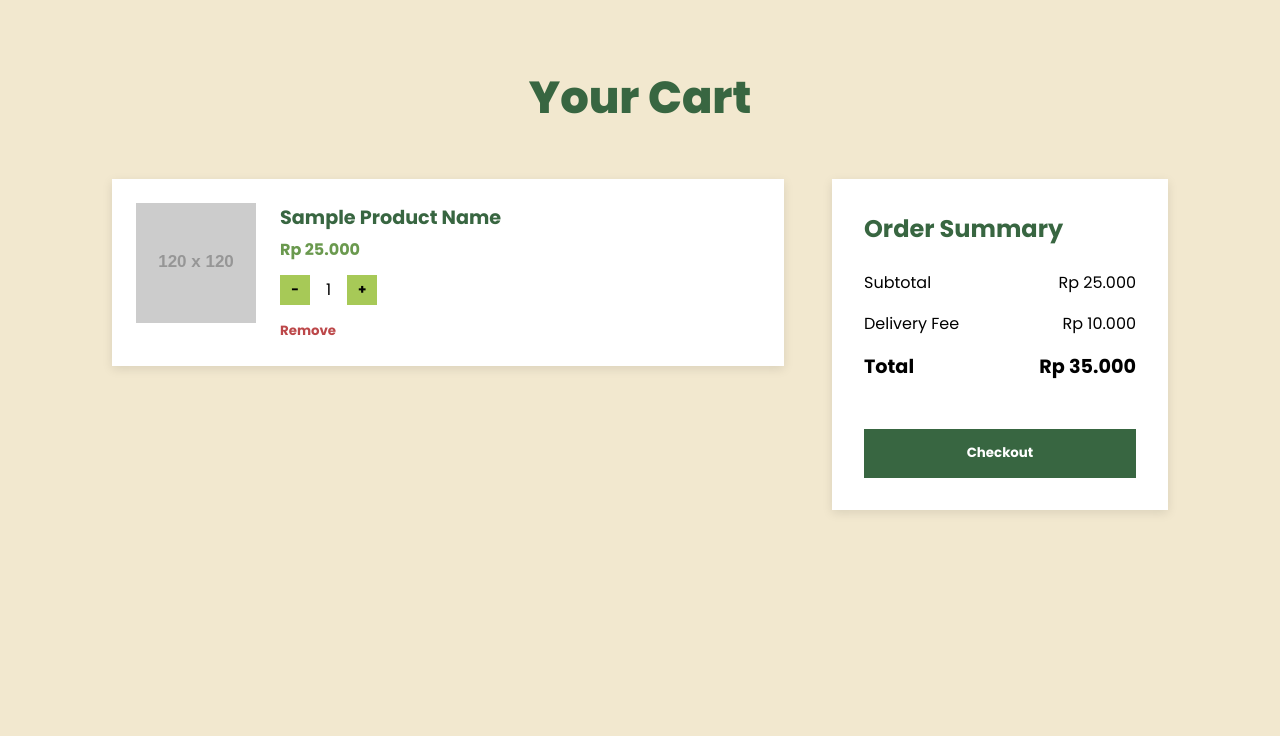
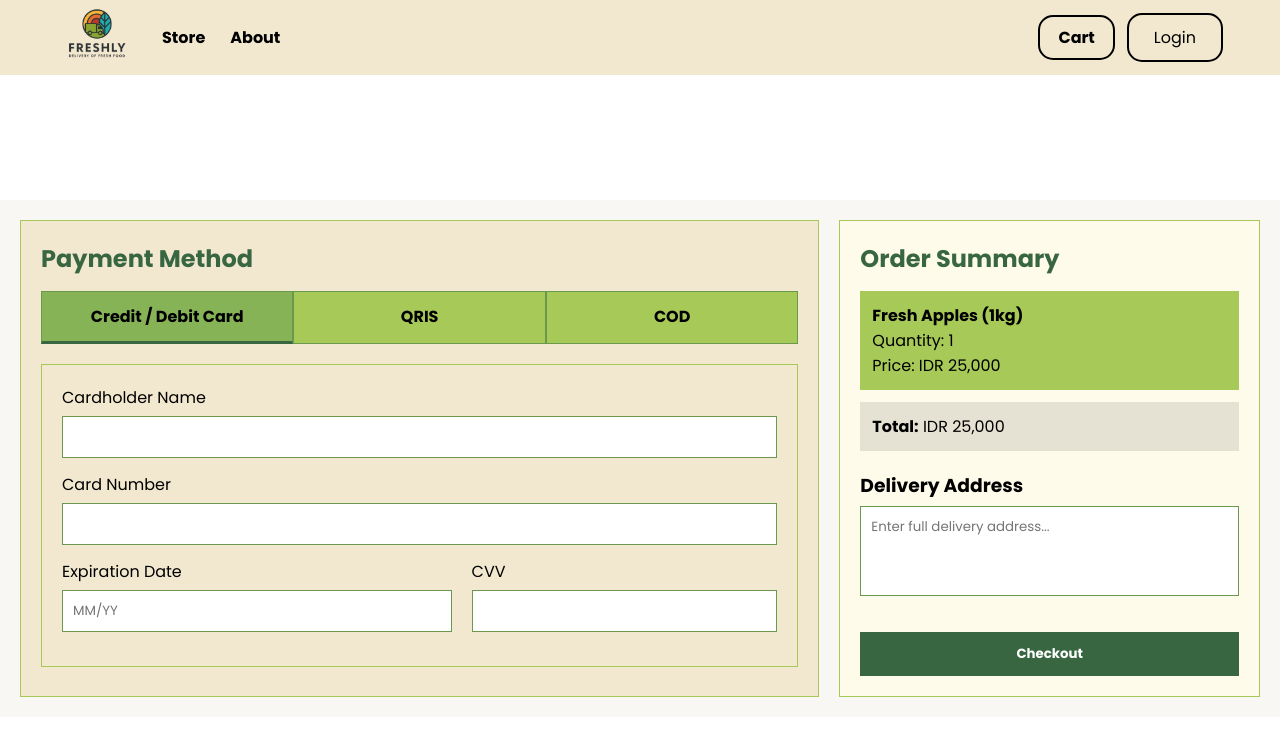
Before and after one commit to bebopcarti/freshly-so-far-by-nay, a React (Create React App) app: page /transaction in a window 1280 px wide. Shown: the top 736 px of the page. Built offline with nearby package versions, Linux system fonts and the light colour scheme.

Commit message:
Fix Transaction & add back button header

```diff
--- a/src/App.js
+++ b/src/App.js
@@ -2,6 +2,7 @@ import { BrowserRouter as Router, Routes, Route } from 'react-router-dom';
 
 // Page Imports ~
 import Header from './header/Header.js';
+import Header2 from './header/Header2.js';
 import Footer from './footer/Footer.js';
 import Login from './pages/Login.js';
 import Register from './pages/Register.js';
@@ -21,14 +22,14 @@ function App() {
     <Router>
       <div className="App">
         <Routes>
-          <Route path="/login" element={<Login />} />
-          <Route path="/register" element={<Register />} />
+          <Route path="/login" element={<><Header2/><Login /></>} />
+          <Route path="/register" element={<><Header2/><Register /></>} />
           <Route path="/" element={<><Header /><Home /><Footer /></>} />
           <Route path="/store" element={<><Header /><Store /><Footer /></>} />
           <Route path="/about" element={<><Header /><About /><Footer /></>} />
           <Route path="/cart" element={<><Header /><Cart /><Footer /></>} />
           <Route path="/progress" element={<><Header /><Progress /><Footer /></>} />
-          <Route path="/transaction" element={<Transaction />} />
+          <Route path="/transaction" element={<><Header /><Transaction /></>} />
         </Routes>
       </div>
     </Router>
--- /dev/null
+++ b/src/header/Header2.js
@@ -0,0 +1,20 @@
+import { useNavigate } from "react-router-dom";
+import "./Header.css";
+
+function Header2() {
+    const navigate = useNavigate();
+
+    return (
+        <header className="transparent-header">
+            <div className="nav-container">
+                <div className="main-links">
+                    <button className="back-button" onClick={() => navigate(-1)}>
+                        Back
+                    </button>
+                </div>
+            </div>
+        </header>
+    );
+}
+
+export default Header2;
--- a/src/pages/Store.js
+++ b/src/pages/Store.js
@@ -20,7 +20,7 @@ function Store() {
                     <li><input type="radio" name="price" /> Any Price</li>
                 </ul>
 
-                <h4>Ingredient Type</h4>
+                <h4>Category</h4>
                 <ul>
                     <li><input type="checkbox" /> Vegetables</li>
                     <li><input type="checkbox" /> Fruits</li>
--- a/src/pages/Transaction.css
+++ b/src/pages/Transaction.css
@@ -1,134 +1,181 @@
-* {
-  margin: 0;
-  padding: 0;
-  box-sizing: border-box;
+.transaction-container {
+    margin: 0 auto;              /* center horizontally */
+    margin-top: 200px;           /* push below header (header height = 75px) */
+    max-width: 1500px;           /* clean centered layout */
+    display: flex;
+    gap: 20px;
+    padding: 20px;
+    background: #f9f7f3;
+}
+.payment-section {
+    flex: 2;
+    background: #F2E8CF;
+    padding: 20px;
+    border-radius: 0;
+    border: 1px solid #A7C957;
 }
 
-.cart-body {
-  background-color: #f2e8cf;
-  padding: 4rem 5rem;
-  min-height: 100vh;
+.section-title {
+    margin-bottom: 15px;
+    color: #386641;
 }
 
-.cart-title {
-  color: #386641;
-  font-size: 2.8rem;
-  font-weight: 800;
-  margin-bottom: 3rem;
-  text-align: center;
+.payment-method-box {
+    background: #A7C957;
+    padding: 12px;
+    margin-bottom: 10px;
+    cursor: pointer;
+    border-radius: 0;
+    border-left: 5px solid transparent;
 }
 
-.cart-container {
-  display: flex;
-  gap: 3rem;
-  justify-content: center;
-  align-items: flex-start;
+.payment-method-box:hover {
+    background: #B5D97A;
 }
 
-.cart-items {
-  width: 60%;
-  display: flex;
-  flex-direction: column;
-  gap: 1.5rem;
+.payment-method-box.active {
+    border-left: 5px solid #386641;
+    background: #87B357;
 }
 
-.cart-item {
-  display: flex;
-  padding: 1.5rem;
-  background: white;
-  border-radius: 0;
-  box-shadow: 0 3px 10px rgba(0,0,0,0.1);
-  gap: 1.5rem;
+.payment-box {
+    background: #F2E8CF;
+    padding: 20px;
+    margin-top: 20px;
+    border-radius: 0;
+    border: 1px solid #A7C957;
 }
 
-.cart-item-img {
-  width: 120px;
-  height: 120px;
-  object-fit: cover;
+.input-field {
+    width: 100%;
+    padding: 10px;
+    margin-top: 6px;
+    margin-bottom: 14px;
+    border: 1px solid #6A994E;
+    border-radius: 0;
+    background: #FFF;
+    outline: none;
 }
 
-.cart-item-details h2 {
-  font-size: 1.2rem;
-  color: #386641;
+.input-field:focus {
+    border-color: #386641;
 }
 
-.cart-price {
-  margin-top: 0.3rem;
-  color: #6a994e;
-  font-weight: bold;
+.flex-row {
+    display: flex;
+    gap: 20px;
 }
 
-.cart-qty {
-  display: flex;
-  align-items: center;
-  gap: 1rem;
-  margin-top: 0.8rem;
+.info-text {
+    color: #386641;
+    padding: 8px 0;
 }
 
-.cart-qty button {
-  width: 30px;
-  height: 30px;
-  background-color: #a7c957;
-  border: none;
-  font-weight: bold;
-  cursor: pointer;
+.order-summary {
+    flex: 1;
+    background: #FFFBEA;
+    padding: 20px;
+    border-radius: 0;
+    border: 1px solid #A7C957;
 }
 
-.cart-qty button:hover {
-  background-color: #6a994e;
-  color: white;
+.order-item {
+    background: #A7C957;
+    padding: 12px;
+    margin-bottom: 12px;
+    border-radius: 0;
 }
 
-.cart-remove {
-  margin-top: 1rem;
-  background: none;
-  border: none;
-  color: #bc4749;
-  font-weight: bold;
-  cursor: pointer;
+.summary-box {
+    background: #e6e2d3;
+    padding: 12px;
+    margin-bottom: 20px;
+    border-radius: 0;
 }
 
-.cart-remove:hover {
-  text-decoration: underline;
-}
-
-.cart-summary {
-  width: 30%;
-  padding: 2rem;
-  background-color: white;
-  border-radius: 0;
-  box-shadow: 0 3px 10px rgba(0,0,0,0.1);
-}
-
-.cart-summary h2 {
-  color: #386641;
-  margin-bottom: 1.5rem;
-}
-
-.summary-row,
-.summary-total {
-  display: flex;
-  justify-content: space-between;
-  margin-bottom: 1rem;
-}
-
-.summary-total {
-  font-size: 1.2rem;
-  font-weight: bold;
-  margin-top: 1rem;
+.address-box {
+    height: 90px;
+    resize: none;
 }
 
 .checkout-btn {
-  width: 100%;
-  background-color: #386641;
-  color: white;
-  padding: 0.9rem 0;
-  border: none;
-  font-weight: bold;
-  margin-top: 2rem;
-  cursor: pointer;
+    background: #386641;
+    padding: 12px;
+    color: white;
+    border: none;
+    width: 100%;
+    cursor: pointer;
+    border-radius: 0;
+    margin-top: 15px;
 }
 
 .checkout-btn:hover {
-  background-color: #25472c;
+    background: #6A994E;
 }
+
+.qr-popup {
+    position: fixed;
+    top: 0;
+    left: 0;
+    width: 100%;
+    height: 100%;
+    backdrop-filter: blur(4px);
+    background: rgba(0,0,0,0.4);
+    display: flex;
+    justify-content: center;
+    align-items: center;
+}
+
+.qr-content {
+    background: #FFFBEA;
+    padding: 25px;
+    width: 340px;
+    border-radius: 0;
+    border: 2px solid #A7C957;
+    text-align: center;
+}
+
+.qr-image {
+    width: 220px;
+    margin: 15px 0;
+}
+
+.close-btn {
+    width: 100%;
+    background: #386641;
+    color: white;
+    padding: 10px;
+    border: none;
+    border-radius: 0;
+    cursor: pointer;
+}
+
+.close-btn:hover {
+    background: #6A994E;
+}
+
+.steam-tabs {
+    display: flex;
+    width: 100%;
+    margin-bottom: 20px;
+}
+
+.steam-tab {
+    flex: 1;
+    text-align: center;
+    padding: 12px;
+    background: #A7C957;
+    border: 1px solid #6A994E;
+    cursor: pointer;
+    border-radius: 0;
+    font-weight: bold;
+}
+
+.steam-tab:hover {
+    background: #B5D97A;
+}
+
+.steam-tab.active {
+    background: #87B357;
+    border-bottom: 3px solid #386641;
+}
--- a/src/pages/Transaction.js
+++ b/src/pages/Transaction.js
@@ -1,60 +1,169 @@
-import './Transaction.css';
+import React, { useState } from "react";
+import "./Transaction.css";
+import { useNavigate } from "react-router-dom";
+import qrisCode from "../assets/qris.jpg";
 
-function Cart() {
+function Transaction() {
+    const navigate = useNavigate();
+    const [method, setMethod] = useState("card");
+
+    const [cardName, setCardName] = useState("");
+    const [cardNumber, setCardNumber] = useState("");
+    const [expDate, setExpDate] = useState("");
+    const [cvv, setCvv] = useState("");
+
+    const [address, setAddress] = useState("");
+
+    const [showQR, setShowQR] = useState(false);
+
+    const handleCheckout = () => {
+        if (method === "qris") {
+            setShowQR(true);
+            return;
+        }
+        navigate("/progress");
+    };
+
     return (
-        <div className="cart-body">
+        <div className="transaction-container">
 
-            <h1 className="cart-title">Your Cart</h1>
+            <div className="payment-section">
 
-            <div className="cart-container">
+                <h2 className="section-title">Payment Method</h2>
 
-                <div className="cart-items">
-                    <div className="cart-item">
-                        <img
-                            src="https://via.placeholder.com/120"
-                            alt="Product"
-                            className="cart-item-img"
-                        />
-
-                        <div className="cart-item-details">
-                            <h2>Sample Product Name</h2>
-                            <p className="cart-price">Rp 25.000</p>
-
-                            <div className="cart-qty">
-                                <button>-</button>
-                                <span>1</span>
-                                <button>+</button>
+                <div className="steam-tabs">
+                    <div
+                        className={`steam-tab ${method === "card" ? "active" : ""}`}
+                        onClick={() => setMethod("card")}
+                    >
+                        Credit / Debit Card
                     </div>
 
-                            <button className="cart-remove">Remove</button>
+                    <div
+                        className={`steam-tab ${method === "qris" ? "active" : ""}`}
+                        onClick={() => setMethod("qris")}
+                    >
+                        QRIS
                     </div>
+
+                    <div
+                        className={`steam-tab ${method === "cod" ? "active" : ""}`}
+                        onClick={() => setMethod("cod")}
+                    >
+                        COD
                     </div>
                 </div>
 
-                <div className="cart-summary">
-                    <h2>Order Summary</h2>
+                <div className="payment-box">
 
-                    <div className="summary-row">
-                        <span>Subtotal</span>
-                        <span>Rp 25.000</span>
+                    {method === "card" && (
+                        <>
+                            <label>Cardholder Name</label>
+                            <input
+                                type="text"
+                                className="input-field"
+                                value={cardName}
+                                onChange={(e) => setCardName(e.target.value)}
+                            />
+
+                            <label>Card Number</label>
+                            <input
+                                type="text"
+                                className="input-field"
+                                maxLength="16"
+                                value={cardNumber}
+                                onChange={(e) => setCardNumber(e.target.value)}
+                            />
+
+                            <div className="flex-row">
+                                <div>
+                                    <label>Expiration Date</label>
+                                    <input
+                                        type="text"
+                                        placeholder="MM/YY"
+                                        className="input-field"
+                                        value={expDate}
+                                        onChange={(e) => setExpDate(e.target.value)}
+                                    />
+                                </div>
+                                <div>
+                                    <label>CVV</label>
+                                    <input
+                                        type="password"
+                                        maxLength="4"
+                                        className="input-field"
+                                        value={cvv}
+                                        onChange={(e) => setCvv(e.target.value)}
+                                    />
+                                </div>
+                            </div>
+                        </>
+                    )}
+
+                    {method === "qris" && (
+                        <p className="info-text">
+                            You will receive your QR code after clicking Checkout.
+                        </p>
+                    )}
+
+                    {method === "cod" && (
+                        <p className="info-text">
+                            Your order will be paid upon delivery.
+                        </p>
+                    )}
+
                 </div>
 
-                    <div className="summary-row">
-                        <span>Delivery Fee</span>
-                        <span>Rp 10.000</span>
             </div>
 
-                    <div className="summary-total">
-                        <span>Total</span>
-                        <span>Rp 35.000</span>
+            <div className="order-summary">
+
+                <h2 className="section-title">Order Summary</h2>
+
+                <div className="order-item">
+                    <p><strong>Fresh Apples (1kg)</strong></p>
+                    <p>Quantity: 1</p>
+                    <p>Price: IDR 25,000</p>
                 </div>
 
-                    <button className="checkout-btn">Checkout</button>
+                <div className="summary-box">
+                    <p><strong>Total:</strong> IDR 25,000</p>
+                </div>
+
+                <h3>Delivery Address</h3>
+                <textarea
+                    className="input-field address-box"
+                    placeholder="Enter full delivery address..."
+                    value={address}
+                    onChange={(e) => setAddress(e.target.value)}
+                />
+
+                <button
+                    className="checkout-btn"
+                    onClick={handleCheckout}
+                >
+                    Checkout
+                </button>
+
+            </div>
+
+            {showQR && (
+                <div className="qr-popup">
+                    <div className="qr-content">
+                        <h3>Scan QRIS to Pay</h3>
+                        <img src={qrisCode} alt="QRIS Code" className="qr-image" />
+                        <button
+                            className="close-btn"
+                            onClick={() => navigate("/progress")}
+                        >
+                            Continue
+                        </button>
                     </div>
                 </div>
+            )}
 
         </div>
     );
 }
 
-export default Cart;
+export default Transaction;
```
Also changed, not shown: src/header/Header.css (+28 -0 lines), src/assets/qris.jpg (added). Lines whose indentation alone changed are shown as unchanged.
